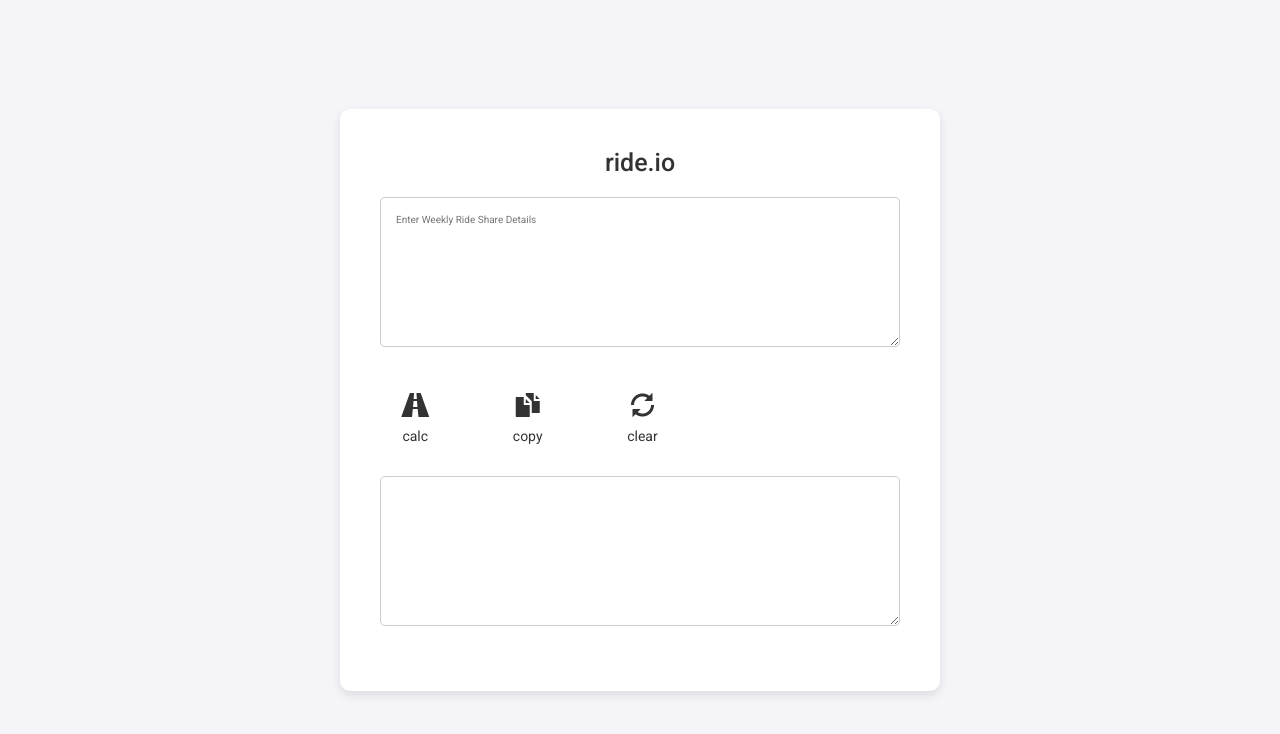
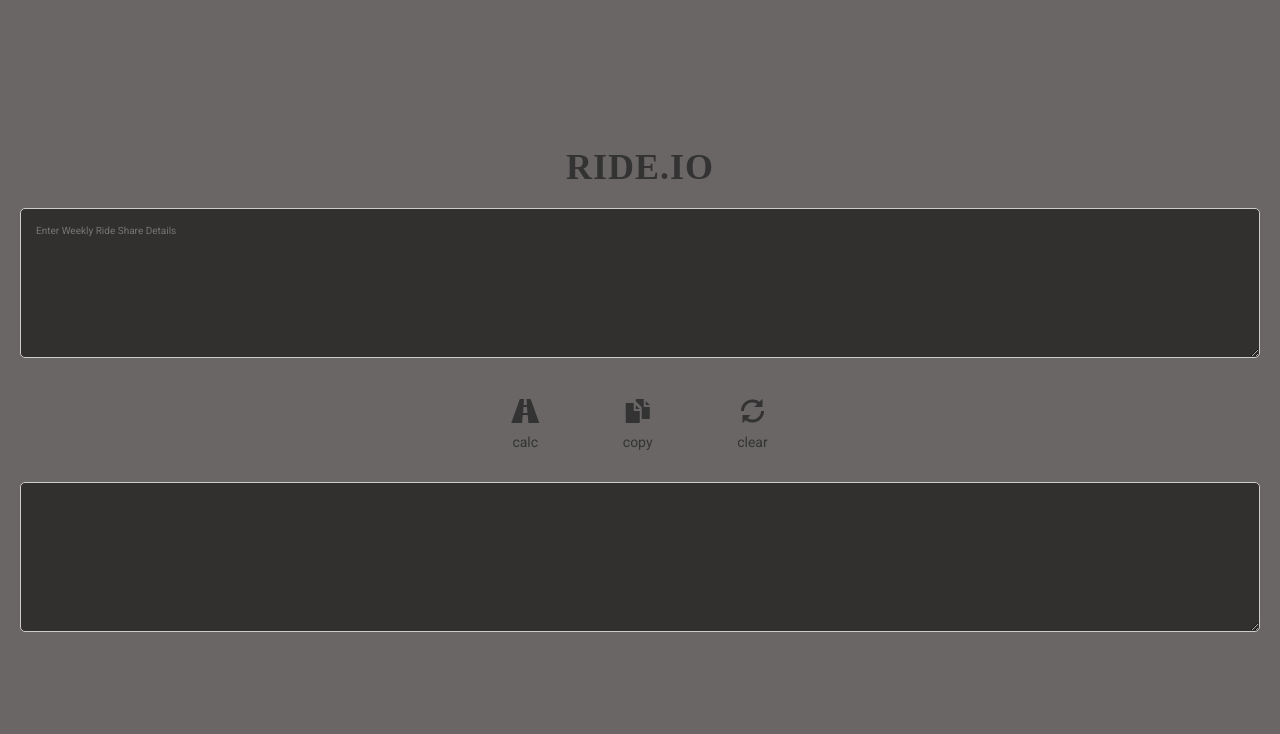
Before and after one commit to Govind9/rideio, a plain HTML site: page index.html in a window 1280 px wide. Drawn offline with nearby package versions, Linux system fonts and the light colour scheme.

Commit message:
stylling

```diff
--- a/index.html
+++ b/index.html
@@ -18,7 +18,7 @@
         /* Apply a clean, modern font */
         body {
             font-family: 'Roboto', sans-serif;
-            background-color: #f4f4f9;
+            background-color: #6A6666;
             display: flex;
             justify-content: center;
             align-items: center;
@@ -27,24 +27,32 @@
         }
 
         .container {
-            background-color: #ffffff;
-            padding: 40px;
-            border-radius: 10px;
-            box-shadow: 0 4px 10px rgba(0, 0, 0, 0.1);
+            display: flex;
+            flex-direction: column;
+            align-items: center;
+            padding: 20px;
+            max-width: 100%;
             width: 100%;
-            max-width: 600px; /* Keep the content from stretching too wide */
+            box-sizing: border-box;
         }
 
         h1 {
-            font-size: 2.5rem;
+            font-family: 'Papyrus';
+            font-size: 36px;
+            font-weight: bold;
+            color: #333;
             margin-bottom: 20px;
-            color: #333;
+            letter-spacing: 1px;
+            text-transform: uppercase; /* Adds a little formality */
         }
 
         textarea {
             width: 100%;
             height: 150px;
             padding: 15px;
+            background-color:#31302F;
+            color: #f4f4f4;
+            font-family: 'Papyrus';
             font-size: 1rem;
             border: 1px solid #ccc;
             border-radius: 5px;
@@ -72,7 +80,7 @@
         #output {
             margin-top: 20px;
             font-size: 1.2rem;
-            color: #333;
+            color: #f4f4f4;
         }
 
         .container button {
```
